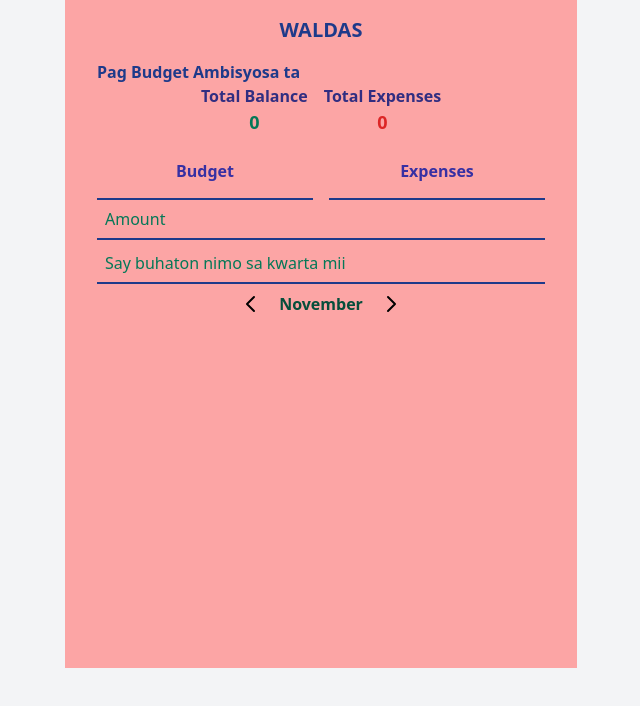
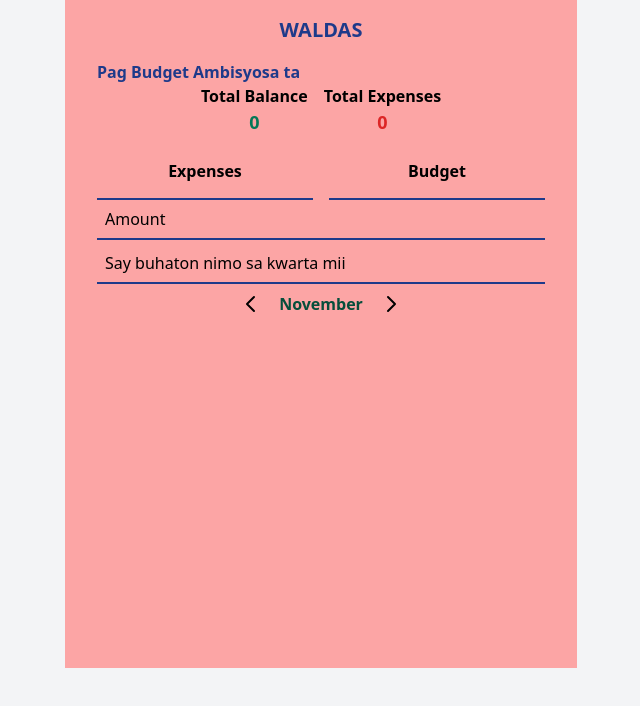
Before and after one commit to thops1925/tipid, a React (Create React App) app: page / in a window 1280 px wide. Shown: the top 706 px of the page, without its empty margins (319-959 px from the left). Built offline with nearby package versions, Linux system fonts and the light colour scheme.

Commit message:
deployment 2

```diff
--- a/src/components/main/Form.js
+++ b/src/components/main/Form.js
@@ -30,17 +30,16 @@ function Form() {
     <div>
       <div className="flex space-x-4 h-14">
         <button
-          className="bg-transparent border-b-2 border-blue-900 font-bold text-indigo-800 w-full  py-1 px-2 leading-tight focus:outline-none"
+          className="bg-transparent border-b-2 font-bold  border-blue-900 w-full py-1 px-2 leading-tight focus:outline-none"
+          onClick={() => setToggled(false)}
+        >
+          Expenses
+        </button>
+        <button
+          className="bg-transparent border-b-2 border-blue-900 font-bold  w-full  py-1 px-2 leading-tight focus:outline-none"
           onClick={() => setToggled(true)}
         >
           Budget
-        </button>
-
-        <button
-          className="bg-transparent border-b-2 font-bold text-indigo-800 border-blue-900 w-full py-1 px-2 leading-tight focus:outline-none"
-          onClick={() => setToggled(false)}
-        >
-          Expenses
         </button>
       </div>
 
@@ -60,7 +59,7 @@ function Form() {
           <div className="flex space-x-4 h-14">
             <input
               type="number"
-              className="bg-transparent placeholder-green-700 placeholder-font-bold border-b-2 border-blue-900 w-full px-2 leading-tight focus:outline-none"
+              className="bg-transparent placeholder-black placeholder-font-bold border-b-2 border-blue-900 w-full px-2 leading-tight focus:outline-none"
               placeholder="Amount"
               onChange={(e) => setBudget({ ...budget, budget: e.target.value })}
               required
@@ -93,7 +92,7 @@ function Form() {
             <div className="flex space-x-4 h-10">
               <input
                 type="number"
-                className="bg-transparent placeholder-green-700 placeholder-font-bold  border-b-2 border-blue-900 w-full  px-2 leading-tight focus:outline-none"
+                className="bg-transparent placeholder-black placeholder-font-bold  border-b-2 border-blue-900 w-full  px-2 leading-tight focus:outline-none"
                 placeholder="Amount"
                 required
                 onChange={(e) =>
@@ -106,7 +105,7 @@ function Form() {
               <input
                 type="text"
                 required
-                className=" bg-transparent placeholder-green-700 placeholder-text-bold border-b-2 border-blue-900 w-full  py-1 px-2 leading-tight focus:outline-none"
+                className=" bg-transparent placeholder-black placeholder-text-bold border-b-2 border-blue-900 w-full  py-1 px-2 leading-tight focus:outline-none"
                 placeholder="Say buhaton nimo sa kwarta mii"
                 onChange={(e) =>
                   setValue({ ...value, description: e.target.value })
--- a/src/components/main/MainNav.js
+++ b/src/components/main/MainNav.js
@@ -33,14 +33,14 @@ function MainNav() {
 
         <div className="flex flex-row justify-center space-x-4">
           <div className="">
-            <p className="text-indigo-900 font-bold">Total Balance</p>
+            <p className=" font-bold">Total Balance</p>
             <p className="text-green-700 text-lg font-bold flex justify-center">
               {budget.toLocaleString()}
             </p>
           </div>
 
           <div className="">
-            <p className="text-indigo-900 font-bold">Total Expenses</p>
+            <p className=" font-bold">Total Expenses</p>
             <p className="text-red-600 text-lg font-bold flex justify-center">
               {total.toLocaleString()}
             </p>
```
